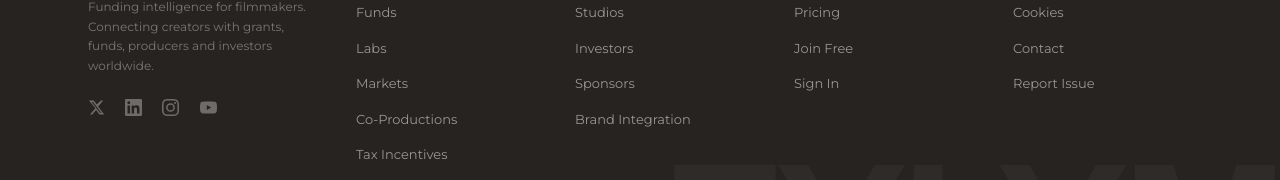
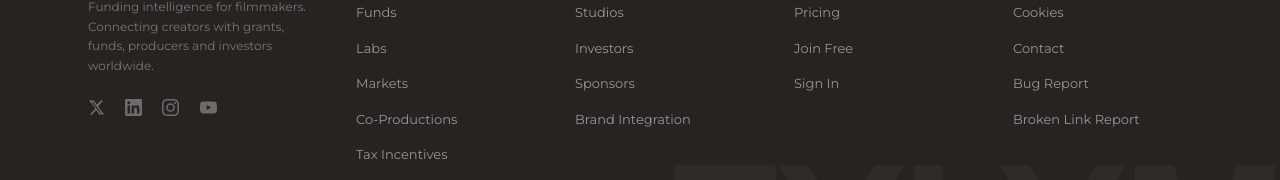
Before and after one commit to nobinkurianfylym/fylympitch, a Next.js app: page / in a window 1280 px wide. Shown: the part 8342-8522 px from the top of the page. Built offline with nearby package versions, Linux system fonts and the light colour scheme; no server answers; the database is empty.

Commit message:
footer: add Bug Report and Broken Link Report mailto links

```diff
--- a/components/Footer.tsx
+++ b/components/Footer.tsx
@@ -213,7 +213,8 @@ export function Footer() {
                 <li><a href="/terms"   className={LI}>Terms</a></li>
                 <li><a href="/cookies" className={LI}>Cookies</a></li>
                 <li><a href="mailto:hello@fylym.com" className={LI}>Contact</a></li>
-                <li><a href="mailto:hello@fylym.com?subject=Report Issue" className={LI}>Report Issue</a></li>
+                <li><a href="mailto:hello@fylym.com?subject=Bug Report" className={LI}>Bug Report</a></li>
+                <li><a href="mailto:hello@fylym.com?subject=Broken Link Report" className={LI}>Broken Link Report</a></li>
               </ul>
             </div>
           </div>
```
